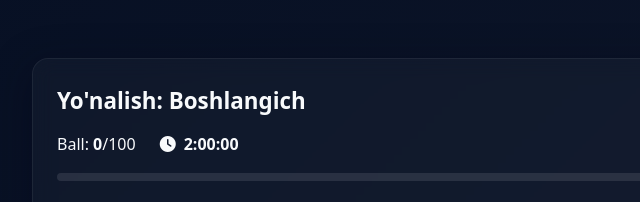
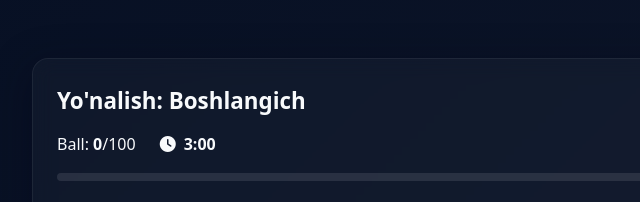
Before and after one commit to nuraddin-abdusharipov/Najotbek, a plain HTML site: page test.html in a window 1280 px wide. Shown: the top 202 px of the page, 158-798 px from the left. Drawn offline with Linux system fonts and the light colour scheme; no server answers.

Commit message:
Update timer display from 2:00:00 to 3:00

```diff
--- a/test.html
+++ b/test.html
@@ -17,7 +17,7 @@
             <span>Ball: <strong id="score">0</strong>/100</span>
             <span class="timer-container">
               <i class="fas fa-clock"></i>
-              <span id="timer">2:00:00</span>
+              <span id="timer">3:00</span>
             </span>
           </div>
         </div>
```
